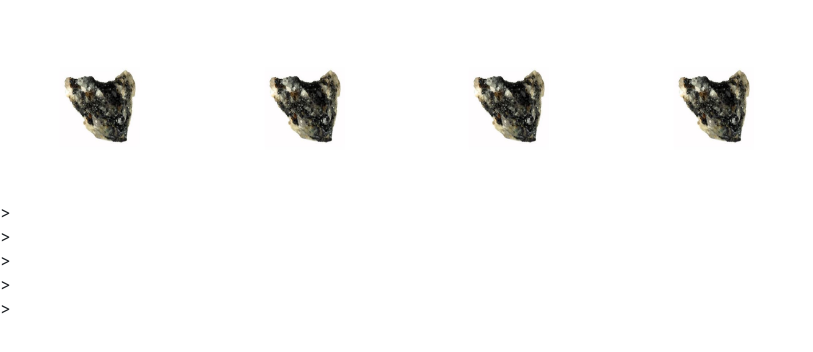
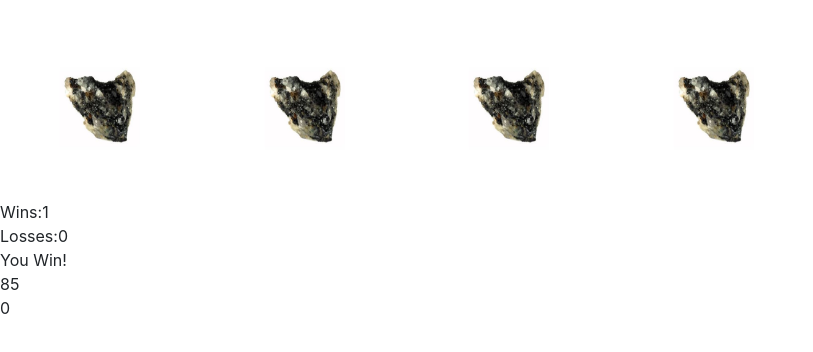
Before and after one commit to pedrichards/unit-4-game, a plain HTML site: page index.html in a window 1280 px wide. Shown: the whole page, without its empty margins (0-813 px from the left). Drawn offline with nearby package versions, Linux system fonts and the light colour scheme; files that its build step writes are made by us from their sources.

Commit message:
Wins Losses Random Number and User Number showing

```diff
--- a/index.html
+++ b/index.html
@@ -2,7 +2,7 @@
 <html lang="en">
 <head>
     <meta charset="UTF-8">
-    <title>jQuery Calculator</title>
+    <title>Crystal Finder</title>
 
     <!-- Added link to the jQuery Library -->
     <script src="https://cdnjs.cloudflare.com/ajax/libs/jquery/3.2.1/jquery.min.js"></script>
@@ -11,8 +11,8 @@
     <link rel="stylesheet" href="https://maxcdn.bootstrapcdn.com/bootstrap/4.0.0/css/bootstrap.min.css">
 
     <!-- Added a link to our external stylesheet-->
-    <link rel="stylesheet" href="style.css">
-    <link rel="stylesheet" href="reset.css">
+    <link rel="stylesheet" href="assets/css/style.css">
+    <link rel="stylesheet" href="assets/css/reset.css">
 
 </head>
 <body>
@@ -82,38 +82,34 @@
 
   <img class="Image4" src="assets\images\quasicrystal.jpeg" height="200" width="200">
 
-  <div id="wins-text"></div>>
+  <div id="wins-text">
 
 </div>
-<div id="losses-text"></div>>
+<div id="losses-text">
 
 </div>
 
-  <div id="winning-text"></div>>
+  <div id="winning-text">
 
 </div>
 
-<div id="random-text"></div>>
+<div id="random-text">
 
 </div>
 
-<div id="user-text"></divid>>
+<div id="user-text">
 
 </div>
 
 
 <script type="text/javascript">
 
-
-
-$(document).ready(function() {
-
-        var firstNumber = 0;
+var firstNumber = 0;
         var secondNumber = 0;
         var thirdNumber = 0;
         var fourthNumber = 0;
-        var randomNumer = 0
-        var userNumber = o;
+        var randomNumber;
+        var userNumber;
         var wins = 0;
         var losses = 0;
 
@@ -123,12 +119,16 @@ $(document).ready(function() {
         var randomText = document.getElementById("random-text");
         var userNumberText = document.getElementById("user-text");
 
+$(document).ready(function() {
+
+
+
     function initializeCrystals() {
         firstNumber = Math.floor((Math.random() * 12) + 1);
         secondNumber = Math.floor((Math.random() * 12) + 1);
         thirdNumber = Math.floor((Math.random() * 12) + 1);
         fourthNumber = Math.floor((Math.random() * 12) + 1);
-        randomNumer = Math.floor((Math.random() * 120) + 19);
+        randomNumber = Math.floor((Math.random() * 120) + 19);
         userNumber = 0;
         // isOperatorChosen = false;
         // isCalculated = false;
@@ -136,14 +136,16 @@ $(document).ready(function() {
         // $("#first-number, #second-number, #operator, #result").empty();
       }
 
+      initializeCrystals();
+
       if (userNumber > randomNumber) {
-          losses += losses;
+          losses++;
           winningText.textContent = "You Lose";
           initializeCrystals();
       }
 
       if (userNumber = randomNumber) {
-          wins += wins;
+          wins++;
           winningText.textContent = "You Win!";
           initializeCrystals();
       }
@@ -154,20 +156,20 @@ $(document).ready(function() {
 
 
     $(".Image1").click(function(){
-        firstNumber += firstNumber;
+        userNumber += firstNumber;
     });
 
 
   $(".Image2").click(function(){
-        secondNumber += secondNumber;
+        userNumber += secondNumber;
     });
 
   $(".Image3").click(function(){
-        thirdNumber += thirdNumber;
+        userNumber += thirdNumber;
     });
 
   $(".Image4").click(function(){
-        fourthNumber += fourthNumber;
+        userNumber += fourthNumber;
     });
 
 // Your code here...
@@ -212,14 +214,17 @@ $(document).ready(function() {
 //     console.log($(this).attr("value"))
 //     console.log(event)
 
-
-
+winsText.textContent = "Wins:" + wins;
+lossesText.textContent = "Losses:" + losses;
+randomText.textContent = randomNumber;
+userNumberText.textContent = userNumber;
 
 
 // });
 });
+</script>
 
-</script>
+
 
 </body>
 </html>
```
